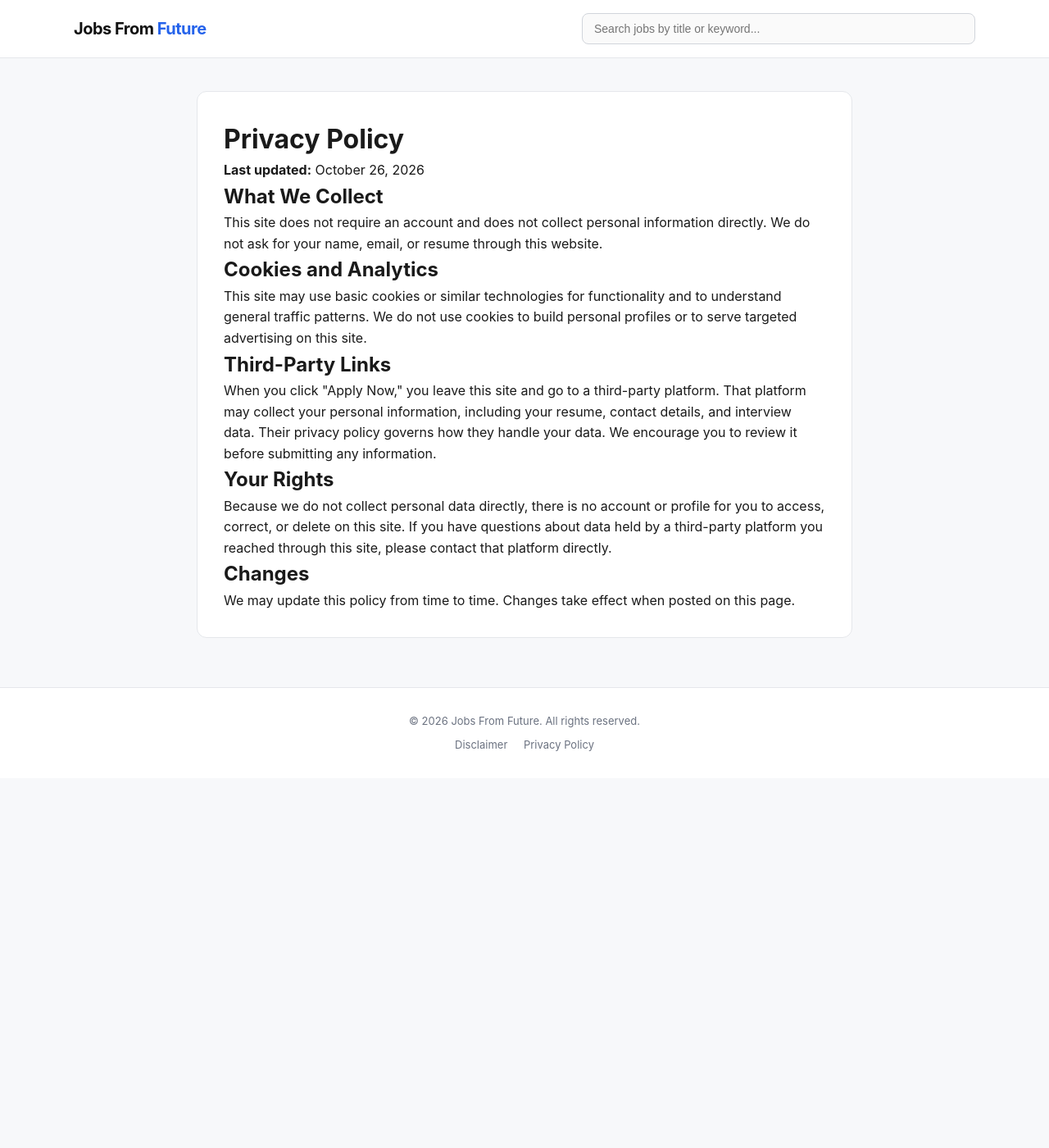
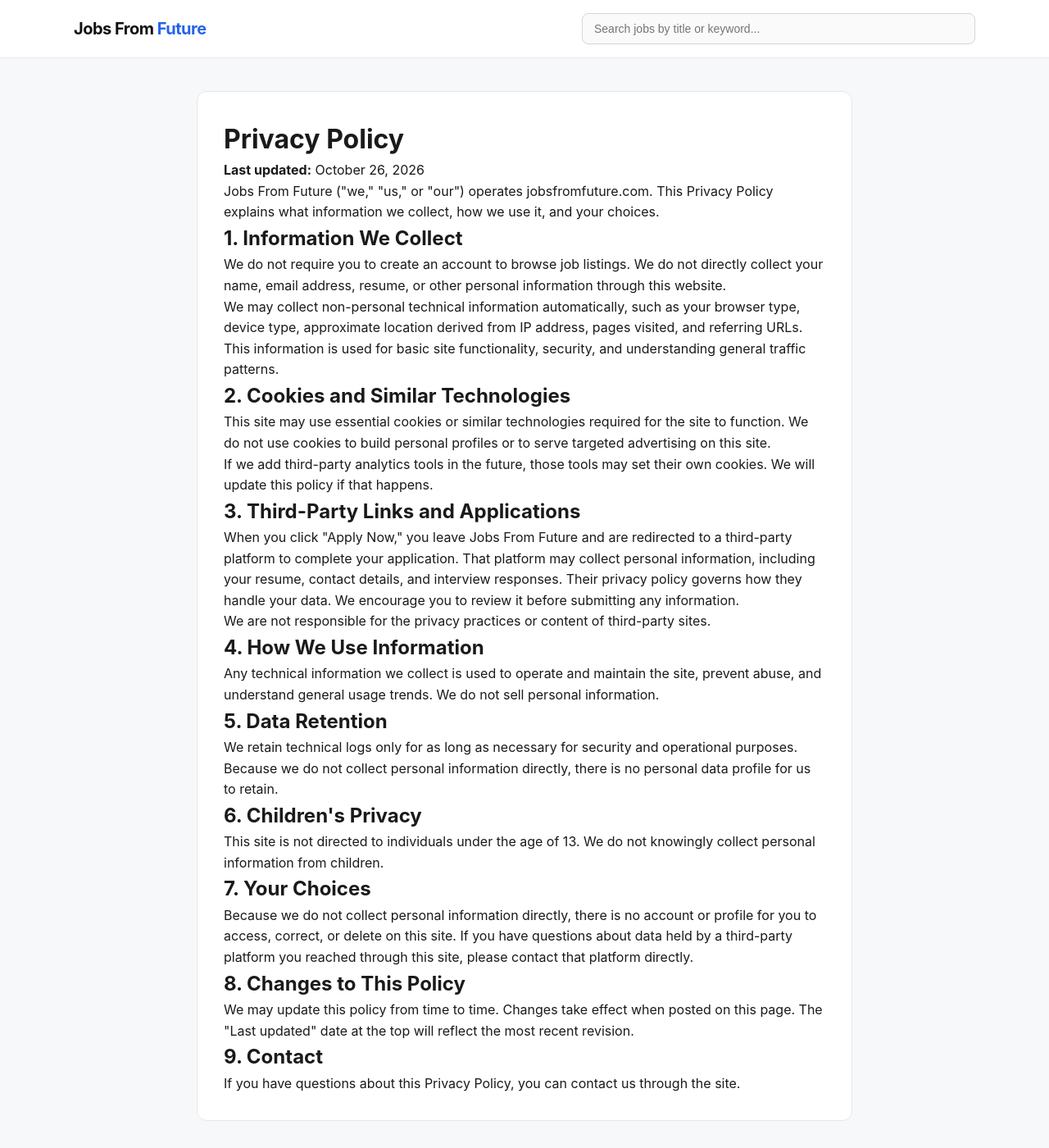
Before and after one commit to unique-artt/JobsFromFuture, a Jekyll site: the page built from privacy.html, in a window 1280 px wide and 1400 px high. Shown: the whole window at 82% size. Built offline with Jekyll 4.4.1, drawn with Linux system fonts in a browser that asks for light colours.

Commit message:
Update privacy.html

```diff
--- a/privacy.html
+++ b/privacy.html
@@ -6,18 +6,35 @@ title: "Privacy Policy"
   <h1>Privacy Policy</h1>
   <p><strong>Last updated:</strong> October 26, 2026</p>
 
-  <h2>What We Collect</h2>
-  <p>This site does not require an account and does not collect personal information directly. We do not ask for your name, email, or resume through this website.</p>
+  <p>Jobs From Future ("we," "us," or "our") operates jobsfromfuture.com. This Privacy Policy explains what information we collect, how we use it, and your choices.</p>
 
-  <h2>Cookies and Analytics</h2>
-  <p>This site may use basic cookies or similar technologies for functionality and to understand general traffic patterns. We do not use cookies to build personal profiles or to serve targeted advertising on this site.</p>
+  <h2>1. Information We Collect</h2>
+  <p>We do not require you to create an account to browse job listings. We do not directly collect your name, email address, resume, or other personal information through this website.</p>
+  <p>We may collect non-personal technical information automatically, such as your browser type, device type, approximate location derived from IP address, pages visited, and referring URLs. This information is used for basic site functionality, security, and understanding general traffic patterns.</p>
 
-  <h2>Third-Party Links</h2>
-  <p>When you click "Apply Now," you leave this site and go to a third-party platform. That platform may collect your personal information, including your resume, contact details, and interview data. Their privacy policy governs how they handle your data. We encourage you to review it before submitting any information.</p>
+  <h2>2. Cookies and Similar Technologies</h2>
+  <p>This site may use essential cookies or similar technologies required for the site to function. We do not use cookies to build personal profiles or to serve targeted advertising on this site.</p>
+  <p>If we add third-party analytics tools in the future, those tools may set their own cookies. We will update this policy if that happens.</p>
 
-  <h2>Your Rights</h2>
-  <p>Because we do not collect personal data directly, there is no account or profile for you to access, correct, or delete on this site. If you have questions about data held by a third-party platform you reached through this site, please contact that platform directly.</p>
+  <h2>3. Third-Party Links and Applications</h2>
+  <p>When you click "Apply Now," you leave Jobs From Future and are redirected to a third-party platform to complete your application. That platform may collect personal information, including your resume, contact details, and interview responses. Their privacy policy governs how they handle your data. We encourage you to review it before submitting any information.</p>
+  <p>We are not responsible for the privacy practices or content of third-party sites.</p>
 
-  <h2>Changes</h2>
-  <p>We may update this policy from time to time. Changes take effect when posted on this page.</p>
+  <h2>4. How We Use Information</h2>
+  <p>Any technical information we collect is used to operate and maintain the site, prevent abuse, and understand general usage trends. We do not sell personal information.</p>
+
+  <h2>5. Data Retention</h2>
+  <p>We retain technical logs only for as long as necessary for security and operational purposes. Because we do not collect personal information directly, there is no personal data profile for us to retain.</p>
+
+  <h2>6. Children's Privacy</h2>
+  <p>This site is not directed to individuals under the age of 13. We do not knowingly collect personal information from children.</p>
+
+  <h2>7. Your Choices</h2>
+  <p>Because we do not collect personal information directly, there is no account or profile for you to access, correct, or delete on this site. If you have questions about data held by a third-party platform you reached through this site, please contact that platform directly.</p>
+
+  <h2>8. Changes to This Policy</h2>
+  <p>We may update this policy from time to time. Changes take effect when posted on this page. The "Last updated" date at the top will reflect the most recent revision.</p>
+
+  <h2>9. Contact</h2>
+  <p>If you have questions about this Privacy Policy, you can contact us through the site.</p>
 </div>
```
